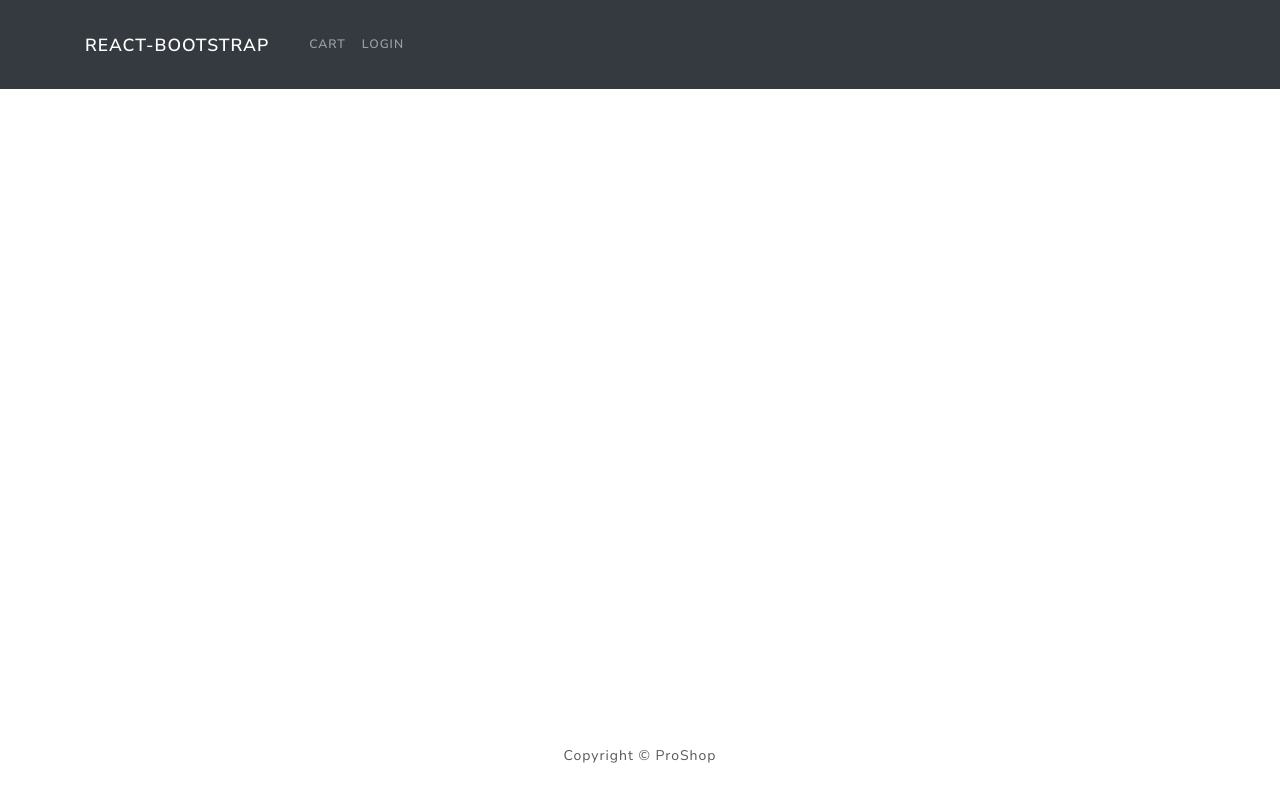
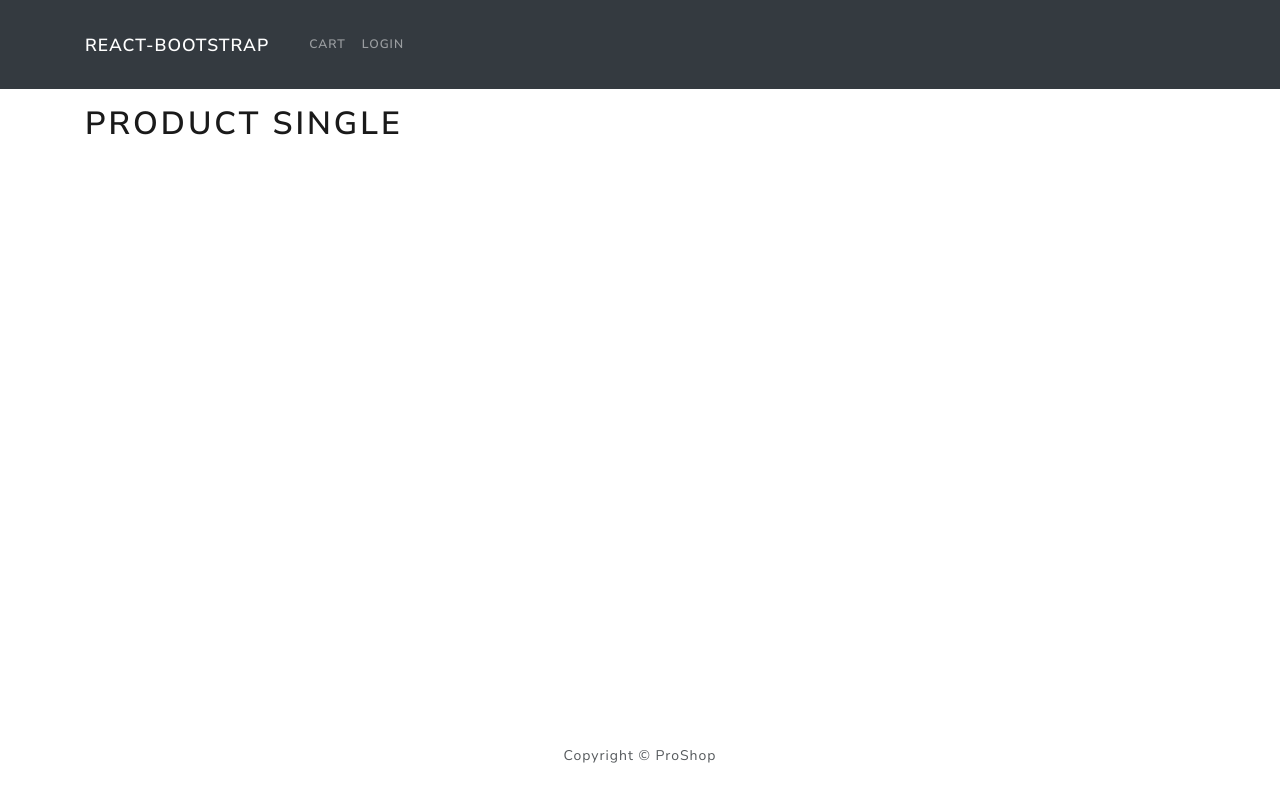
Before and after one commit to ingafter60/DjangoReactPostgreSQL_ProShop, a React (Create React App) app in the folder frontend/: page /product/1 in a window 1280 px wide. Built offline with nearby package versions, Linux system fonts and the light colour scheme; the HTML template or start-up script is replaced by a standard one.

Commit message:
2.5.2 Implementing React Router - Creating and Rendering Product Single By id

```diff
--- a/frontend/src/App.js
+++ b/frontend/src/App.js
@@ -4,7 +4,7 @@ import { BrowserRouter as Router, Route } from 'react-router-dom'
 import Header from './components/Header'
 import Footer from './components/Footer'
 import HomeScreen from './screens/HomeScreen'
-
+import ProductScreenSingle from './screens/ProductScreenSingle'
 function App() {
   return (
     <div>
@@ -13,6 +13,7 @@ function App() {
         <main className="py-3">
           <Container>
             <Route path="/" component={HomeScreen} exact />
+            <Route path="/product/:id" component={ProductScreenSingle} />
           </Container>
         </main>
         <Footer />
--- /dev/null
+++ b/frontend/src/screens/ProductScreenSingle.js
@@ -0,0 +1,13 @@
+// src/screens/ProductScreenSingle.js
+
+import React from 'react'
+
+function ProductScreenSingle() {
+  return (
+    <div>
+      <h1>Product Single</h1>
+    </div>
+  )
+}
+
+export default ProductScreenSingle
```
Also changed, not shown: 1 other file (tests, documents, lock files or other folders).
